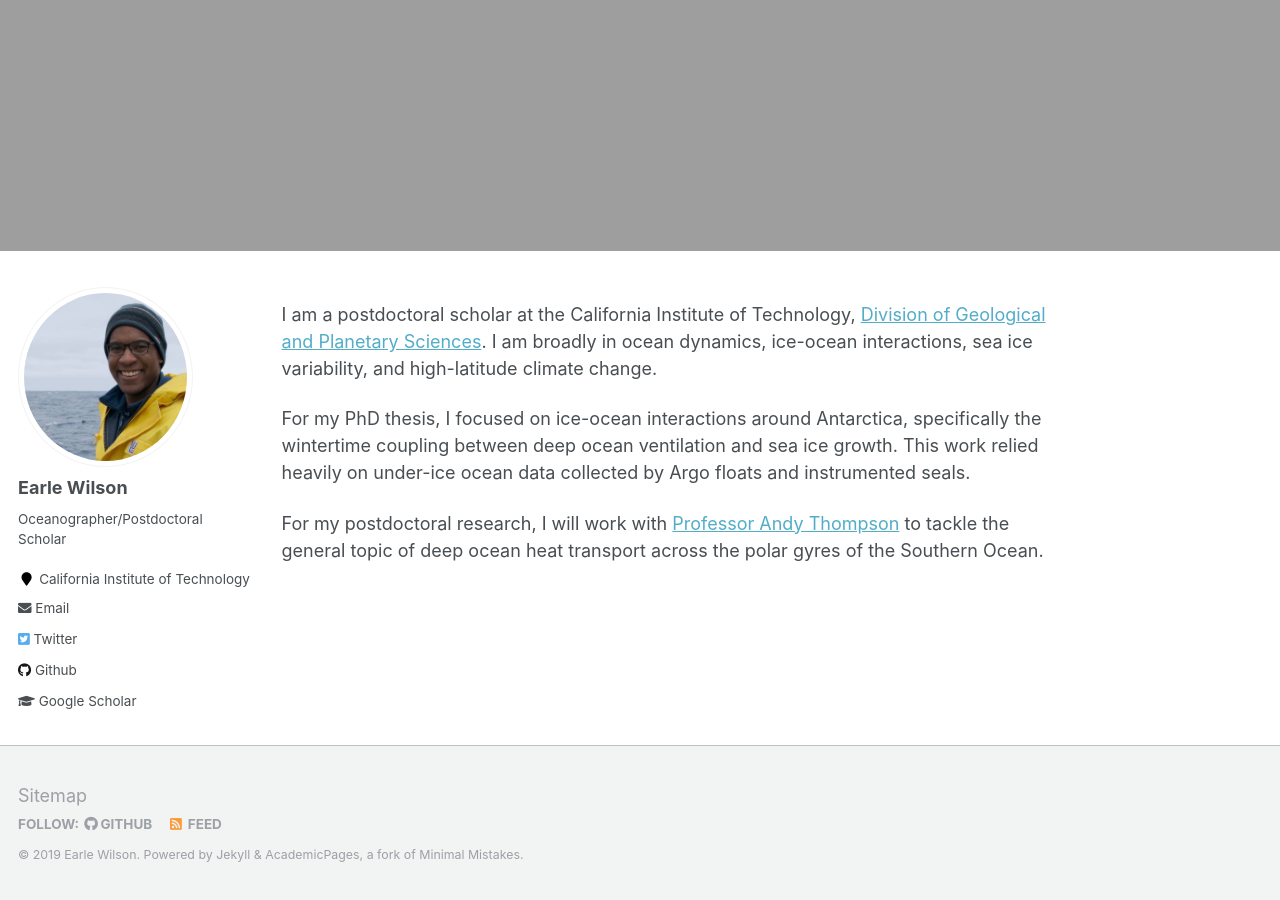
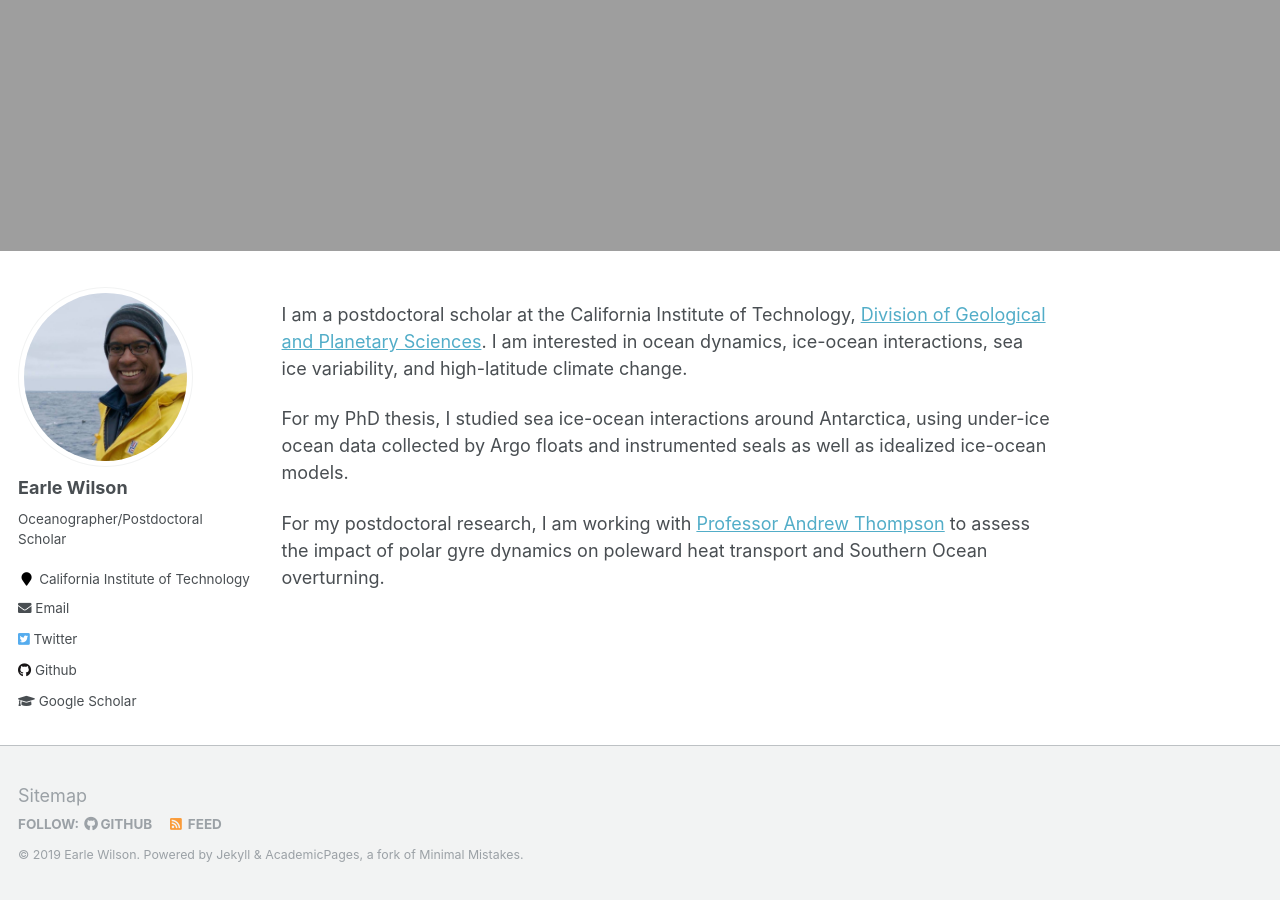
Before and after one commit to earlew/earlew.github.io, a Jekyll site: the page built from _pages/about.md, in a window 1280 px wide and 900 px high, scrolled down 791 px. Built offline with Jekyll 4.4.1, drawn with Linux system fonts in a browser that asks for light colours.

Commit message:
updated about me

```diff
--- a/_pages/about.md
+++ b/_pages/about.md
@@ -6,8 +6,8 @@ header:
   image: banner_highres.jpg
 ---
 
-I am a postdoctoral scholar at the California Institute of Technology, [Division of Geological and Planetary Sciences](http://www.gps.caltech.edu). I am broadly in ocean dynamics, ice-ocean interactions, sea ice variability, and high-latitude climate change.
+I am a postdoctoral scholar at the California Institute of Technology, [Division of Geological and Planetary Sciences](http://www.gps.caltech.edu). I am interested in ocean dynamics, ice-ocean interactions, sea ice variability, and high-latitude climate change.
 
-For my PhD thesis, I focused on ice-ocean interactions around Antarctica, specifically the wintertime coupling between deep ocean ventilation and sea ice growth. This work relied heavily on under-ice ocean data collected by Argo floats and instrumented seals.
+For my PhD thesis, I studied sea ice-ocean interactions around Antarctica, using under-ice ocean data collected by Argo floats and instrumented seals as well as idealized ice-ocean models.
 
-For my postdoctoral research, I will work with [Professor Andy Thompson](http://web.gps.caltech.edu/~andrewt/index.html) to tackle the general topic of deep ocean heat transport across the polar gyres of the Southern Ocean.
+For my postdoctoral research, I am working with [Professor Andrew Thompson](http://web.gps.caltech.edu/~andrewt/index.html) to assess the impact of polar gyre dynamics on poleward heat transport and Southern Ocean overturning.
```
Also changed, not shown: index.md (+2 -2 lines), 3 other files.
